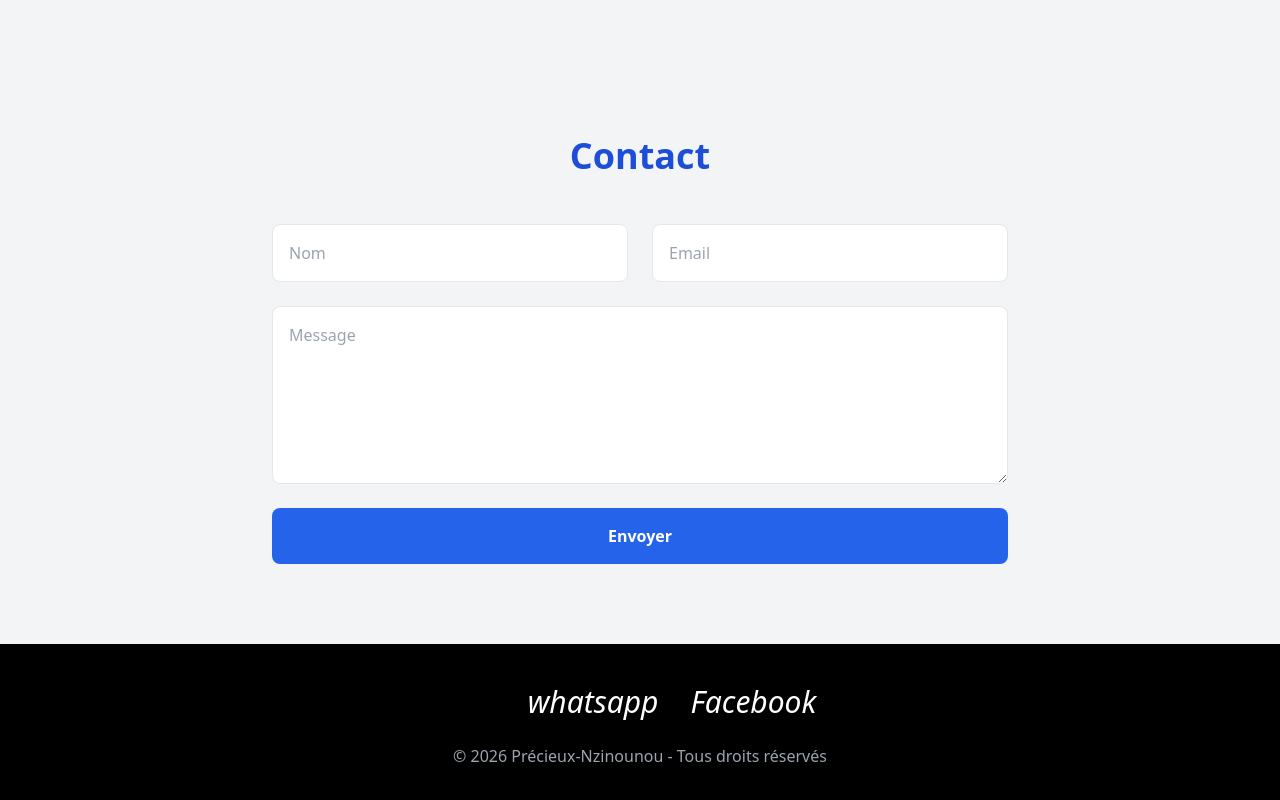
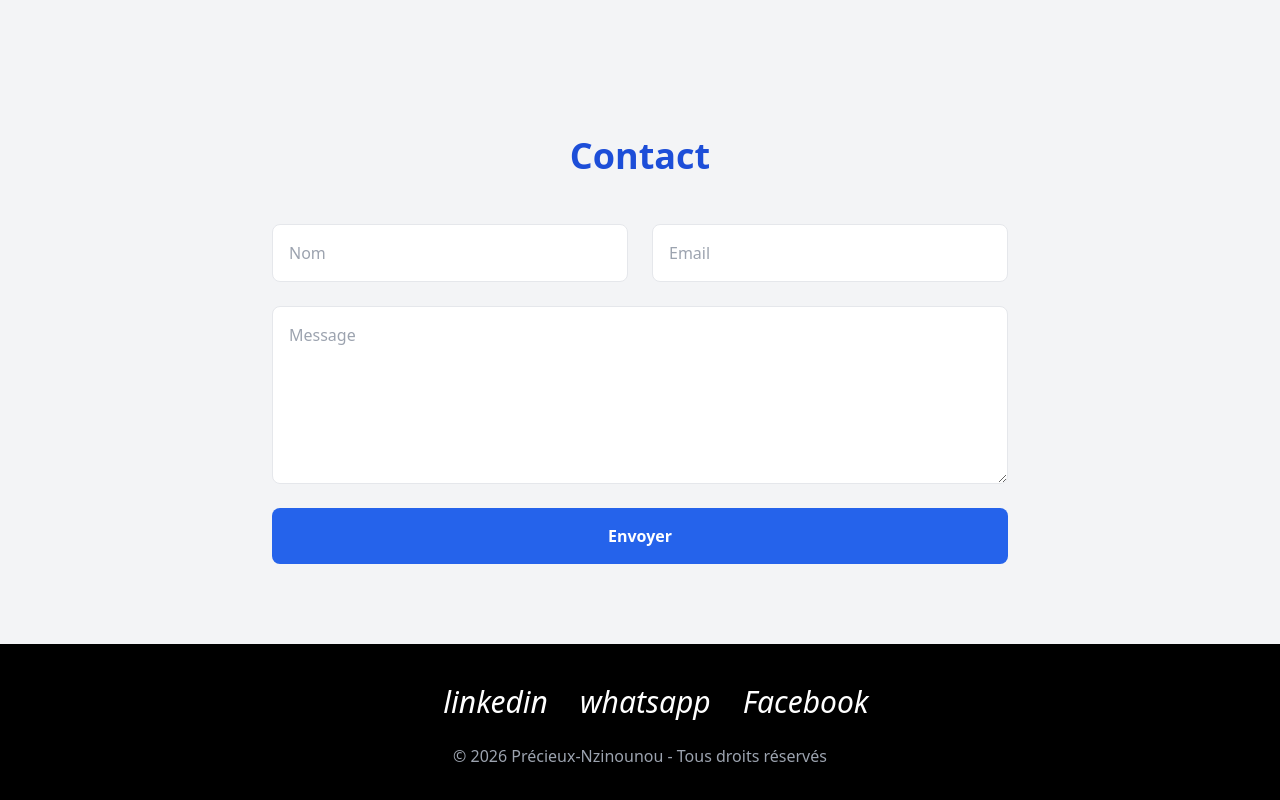
Before and after one commit to precieux-max/Exam-portfolio, a plain HTML site: page index.html in a window 1280 px wide. Shown: the part 2820-3620 px from the top of the page. Drawn offline with nearby package versions, Linux system fonts and the light colour scheme.

Commit message:
modification de la section body

```diff
--- a/index.html
+++ b/index.html
@@ -276,7 +276,7 @@
         <a href="#"
         class="hover:text-blue-500 transition duration-300">
 
-            <i class="fab fa-linkedin"></i>
+            <i class="fab fa-linkedin">linkedin</i>
 
         </a>
 
```
